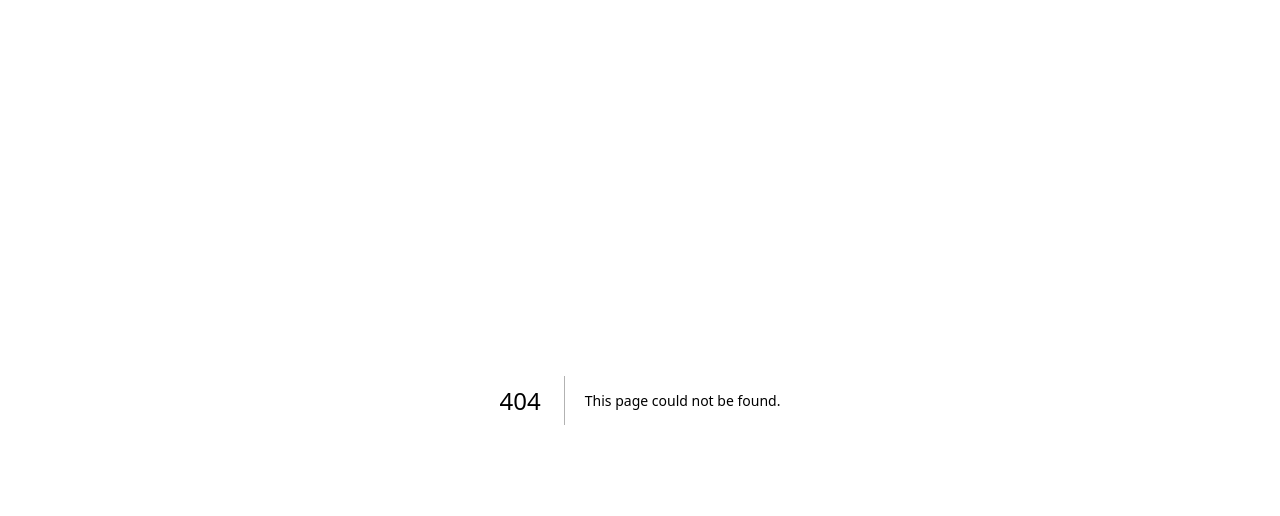
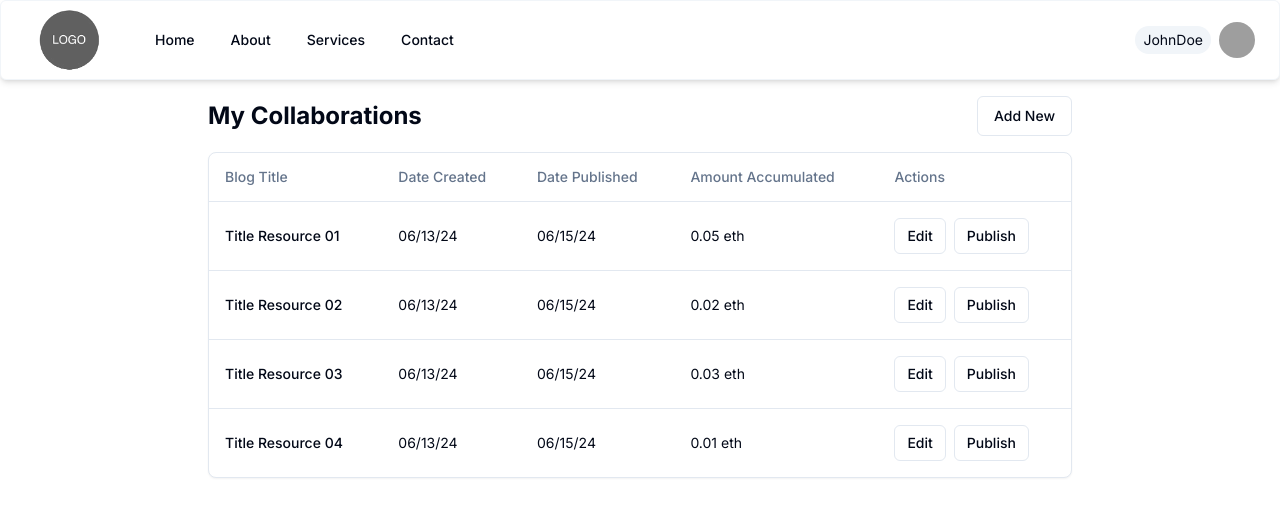
Before and after one commit to Web3DC/EtherPress, a Next.js app in the folder ePressApp/: page /editor-dashboard in a window 1280 px wide. Before the commit this address had no page. Shown: the top 516 px of the page. Built offline with nearby package versions, Linux system fonts and the light colour scheme; grey boxes are pictures that could not be loaded.

Commit message:
Publishing Resources Component

```diff
--- /dev/null
+++ b/ePressApp/app/editor-dashboard/page.tsx
@@ -0,0 +1,11 @@
+import EditorBlogListComponent from "@/components/EditorBlogList";
+import HeaderComponent from "@/components/Header";
+
+export default function EditorDashboard() {
+    return (
+      <div>
+        <HeaderComponent />
+        <EditorBlogListComponent />
+      </div>
+    );
+  }
--- /dev/null
+++ b/ePressApp/components/EditorBlogList.tsx
@@ -0,0 +1,94 @@
+
+import { Button } from "@/components/ui/button"
+import { Card } from "@/components/ui/card"
+import { Table, TableHeader, TableRow, TableHead, TableBody, TableCell } from "@/components/ui/table"
+
+export default function EditorBlogListComponent() {
+  return (
+    <div className="max-w-4xl mx-auto p-4">
+      <div className="flex justify-between items-center mb-4">
+        <h2 className="text-2xl font-bold">My Collaborations</h2>
+        <Button variant="outline">Add New</Button>
+      </div>
+      <Card>
+        <Table>
+          <TableHeader>
+            <TableRow>
+              <TableHead>Blog Title</TableHead>
+              <TableHead>Date Created</TableHead>
+              <TableHead>Date Published</TableHead>
+              <TableHead>Amount Accumulated</TableHead>
+              <TableHead>Actions</TableHead>
+            </TableRow>
+          </TableHeader>
+          <TableBody>
+            <TableRow>
+              <TableCell className="font-medium">Title Resource 01</TableCell>
+              <TableCell>06/13/24</TableCell>
+              <TableCell>06/15/24</TableCell>
+              <TableCell>0.05 eth</TableCell>
+              <TableCell>
+                <div className="flex space-x-2">
+                  <Button variant="outline" size="sm">
+                    Edit
+                  </Button>
+                  <Button variant="outline" size="sm">
+                    Publish
+                  </Button>
+                </div>
+              </TableCell>
+            </TableRow>
+            <TableRow>
+              <TableCell className="font-medium">Title Resource 02</TableCell>
+              <TableCell>06/13/24</TableCell>
+              <TableCell>06/15/24</TableCell>
+              <TableCell>0.02 eth</TableCell>
+              <TableCell>
+                <div className="flex space-x-2">
+                  <Button variant="outline" size="sm">
+                    Edit
+                  </Button>
+                  <Button variant="outline" size="sm">
+                    Publish
+                  </Button>
+                </div>
+              </TableCell>
+            </TableRow>
+            <TableRow>
+              <TableCell className="font-medium">Title Resource 03</TableCell>
+              <TableCell>06/13/24</TableCell>
+              <TableCell>06/15/24</TableCell>
+              <TableCell>0.03 eth</TableCell>
+              <TableCell>
+                <div className="flex space-x-2">
+                  <Button variant="outline" size="sm">
+                    Edit
+                  </Button>
+                  <Button variant="outline" size="sm">
+                    Publish
+                  </Button>
+                </div>
+              </TableCell>
+            </TableRow>
+            <TableRow>
+              <TableCell className="font-medium">Title Resource 04</TableCell>
+              <TableCell>06/13/24</TableCell>
+              <TableCell>06/15/24</TableCell>
+              <TableCell>0.01 eth</TableCell>
+              <TableCell>
+                <div className="flex space-x-2">
+                  <Button variant="outline" size="sm">
+                    Edit
+                  </Button>
+                  <Button variant="outline" size="sm">
+                    Publish
+                  </Button>
+                </div>
+              </TableCell>
+            </TableRow>
+          </TableBody>
+        </Table>
+      </Card>
+    </div>
+  )
+}
--- /dev/null
+++ b/ePressApp/components/ui/table.tsx
@@ -0,0 +1,117 @@
+import * as React from "react"
+
+import { cn } from "@/lib/utils"
+
+const Table = React.forwardRef<
+  HTMLTableElement,
+  React.HTMLAttributes<HTMLTableElement>
+>(({ className, ...props }, ref) => (
+  <div className="relative w-full overflow-auto">
+    <table
+      ref={ref}
+      className={cn("w-full caption-bottom text-sm", className)}
+      {...props}
+    />
+  </div>
+))
+Table.displayName = "Table"
+
+const TableHeader = React.forwardRef<
+  HTMLTableSectionElement,
+  React.HTMLAttributes<HTMLTableSectionElement>
+>(({ className, ...props }, ref) => (
+  <thead ref={ref} className={cn("[&_tr]:border-b", className)} {...props} />
+))
+TableHeader.displayName = "TableHeader"
+
+const TableBody = React.forwardRef<
+  HTMLTableSectionElement,
+  React.HTMLAttributes<HTMLTableSectionElement>
+>(({ className, ...props }, ref) => (
+  <tbody
+    ref={ref}
+    className={cn("[&_tr:last-child]:border-0", className)}
+    {...props}
+  />
+))
+TableBody.displayName = "TableBody"
+
+const TableFooter = React.forwardRef<
+  HTMLTableSectionElement,
+  React.HTMLAttributes<HTMLTableSectionElement>
+>(({ className, ...props }, ref) => (
+  <tfoot
+    ref={ref}
+    className={cn(
+      "border-t bg-muted/50 font-medium [&>tr]:last:border-b-0",
+      className
+    )}
+    {...props}
+  />
+))
+TableFooter.displayName = "TableFooter"
+
+const TableRow = React.forwardRef<
+  HTMLTableRowElement,
+  React.HTMLAttributes<HTMLTableRowElement>
+>(({ className, ...props }, ref) => (
+  <tr
+    ref={ref}
+    className={cn(
+      "border-b transition-colors hover:bg-muted/50 data-[state=selected]:bg-muted",
+      className
+    )}
+    {...props}
+  />
+))
+TableRow.displayName = "TableRow"
+
+const TableHead = React.forwardRef<
+  HTMLTableCellElement,
+  React.ThHTMLAttributes<HTMLTableCellElement>
+>(({ className, ...props }, ref) => (
+  <th
+    ref={ref}
+    className={cn(
+      "h-12 px-4 text-left align-middle font-medium text-muted-foreground [&:has([role=checkbox])]:pr-0",
+      className
+    )}
+    {...props}
+  />
+))
+TableHead.displayName = "TableHead"
+
+const TableCell = React.forwardRef<
+  HTMLTableCellElement,
+  React.TdHTMLAttributes<HTMLTableCellElement>
+>(({ className, ...props }, ref) => (
+  <td
+    ref={ref}
+    className={cn("p-4 align-middle [&:has([role=checkbox])]:pr-0", className)}
+    {...props}
+  />
+))
+TableCell.displayName = "TableCell"
+
+const TableCaption = React.forwardRef<
+  HTMLTableCaptionElement,
+  React.HTMLAttributes<HTMLTableCaptionElement>
+>(({ className, ...props }, ref) => (
+  <caption
+    ref={ref}
+    className={cn("mt-4 text-sm text-muted-foreground", className)}
+    {...props}
+  />
+))
+TableCaption.displayName = "TableCaption"
+
+export {
+  Table,
+  TableHeader,
+  TableBody,
+  TableFooter,
+  TableHead,
+  TableRow,
+  TableCell,
+  TableCaption,
+}
--- a/ePressApp/package.json
+++ b/ePressApp/package.json
@@ -29,6 +29,7 @@
     "@radix-ui/react-toggle": "^1.1.0",
     "@radix-ui/react-toggle-group": "^1.1.0",
     "@radix-ui/react-tooltip": "^1.1.1",
+    "@tanstack/react-table": "^8.17.3",
     "class-variance-authority": "^0.7.0",
     "clsx": "^2.1.1",
     "date-fns": "^3.6.0",
```
Also changed, not shown: 1 other file (tests, documents, lock files or other folders).
